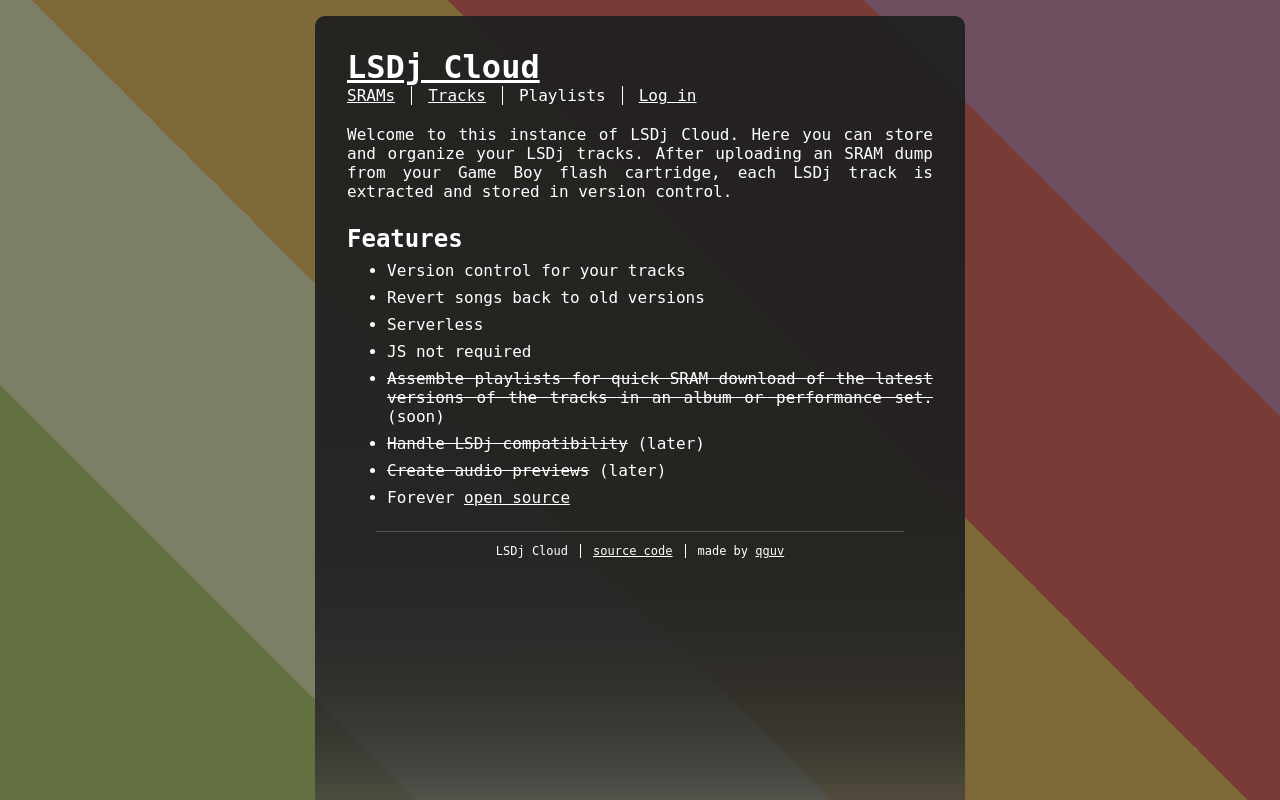
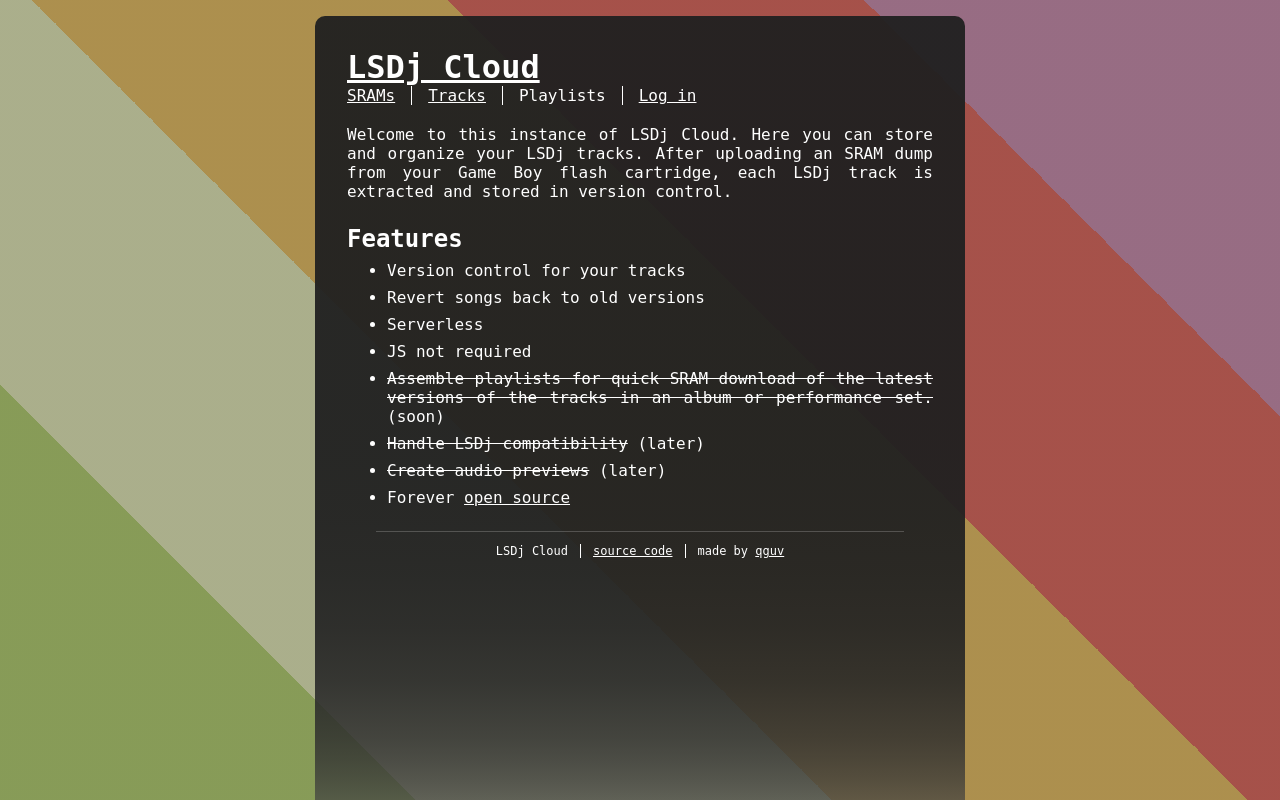
Before and after one commit to qguv/lsdj-cloud, a Flask app: page / in a window 1280 px wide. Run offline with Flask 2, Linux system fonts and the light colour scheme.

Commit message:
brighten the background

```diff
--- a/static/style.css
+++ b/static/style.css
@@ -5,11 +5,11 @@
   --content-padding: 32px;
   --diagonal-colors: linear-gradient(
     45deg,
-    #c4e17f80      20%,
-    #f7fdca80 20%  40%,
-    #fad07180 40%  60%,
-    #f0766b80 60%  80%,
-    #db9dbe80 80%
+    #c4e17fb0      20%,
+    #f7fdcab0 20%  40%,
+    #fad071b0 40%  60%,
+    #f0766bb0 60%  80%,
+    #db9dbeb0 80%
   );
   --horizontal-colors: linear-gradient(
     to right,
```
